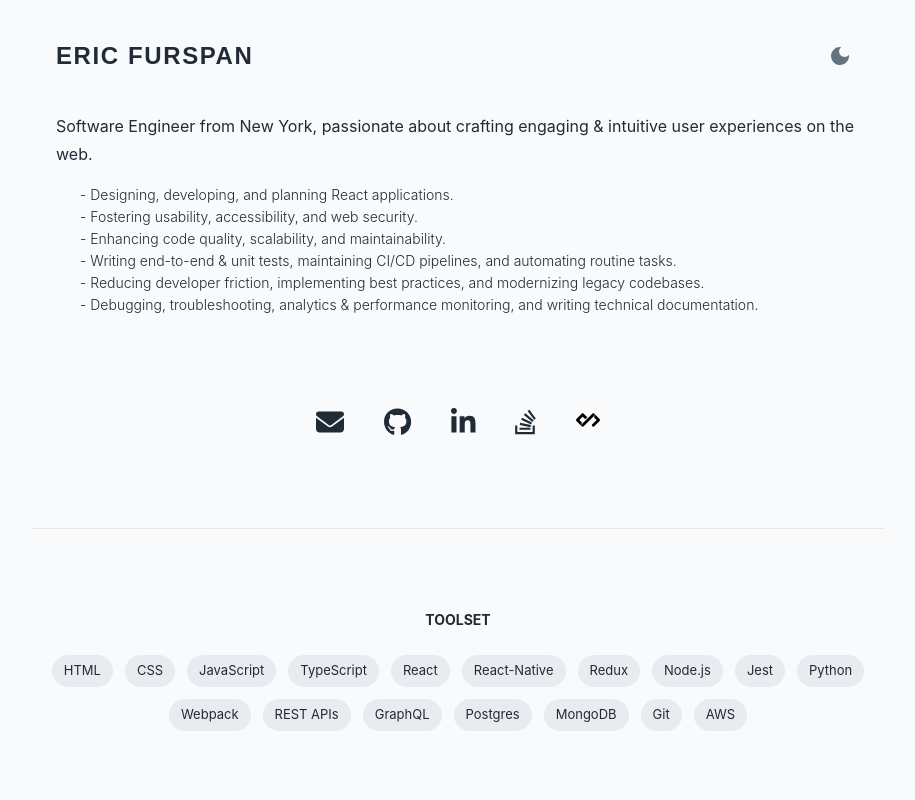
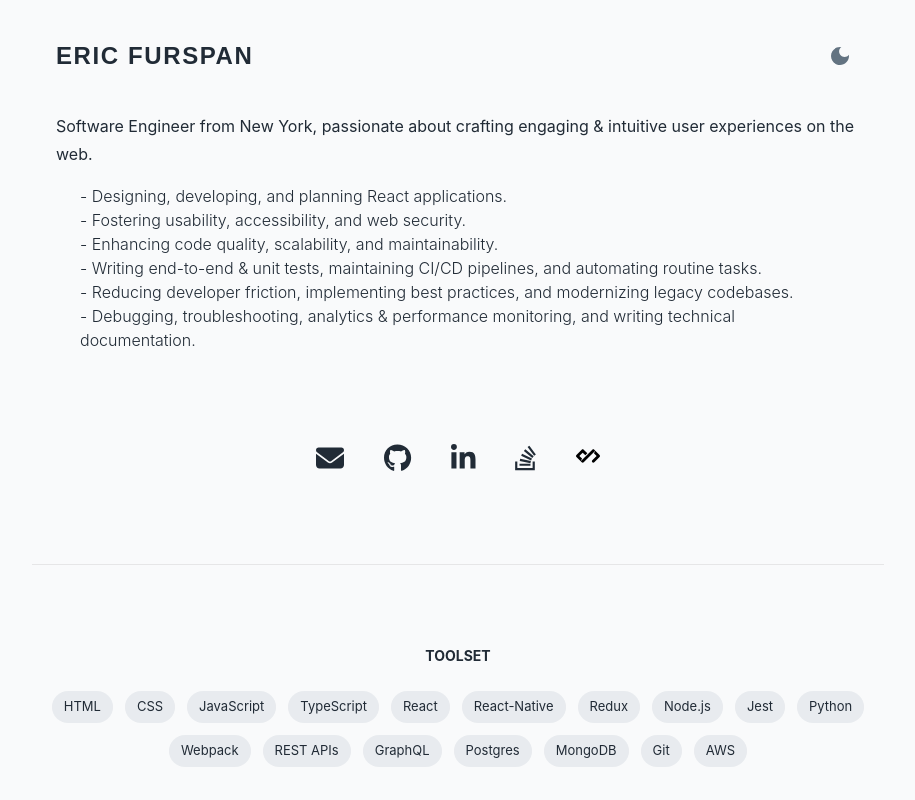
Before and after one commit to ericfurspan/portfolio-vite, a React (Vite) app: page / in a window 1280 px wide. Shown: the top 800 px of the page, without its empty margins (182-1097 px from the left). Built offline with nearby package versions, Linux system fonts and the light colour scheme.

Commit message:
expertise body1

```diff
--- a/src/components/Expertise.tsx
+++ b/src/components/Expertise.tsx
@@ -8,7 +8,7 @@ export interface ExpertiseProps {
 const Expertise = ({ expertise }: ExpertiseProps) => (
   <Container>
     {expertise.map((expertise) => (
-      <Typography key={expertise} variant="subtitle2" fontWeight={300}>
+      <Typography key={expertise} variant="body1" fontWeight={300}>
         {`- ${expertise}`}
       </Typography>
     ))}
```
